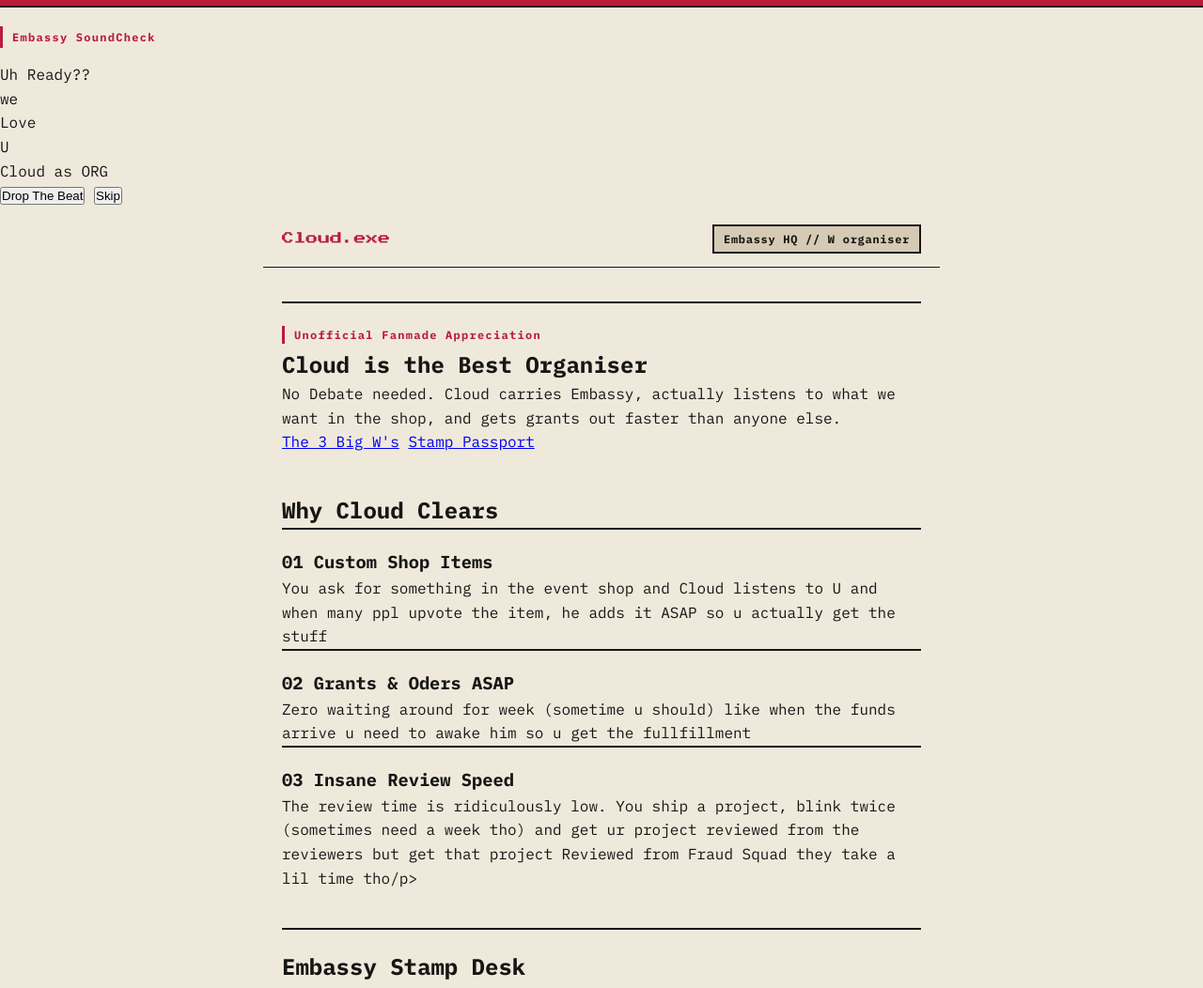
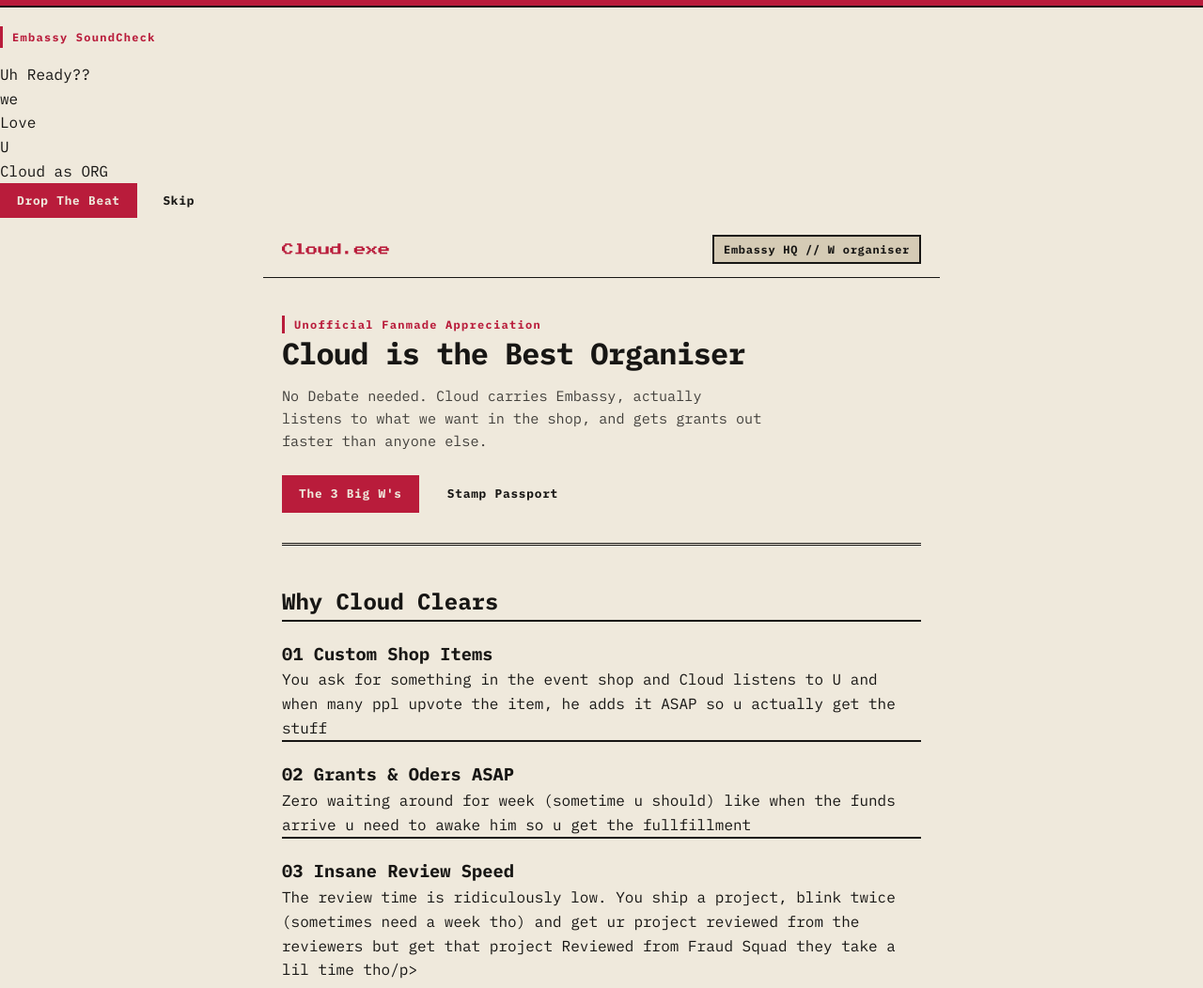
Before and after one commit to K8BH/Clouds-da-best-org, a plain HTML site: page index.html in a window 1280 px wide. Shown: the top 1052 px of the page at 94% size. Drawn offline with Linux system fonts and the light colour scheme.

Commit message:
made typography and flat ink buttons

```diff
--- a/style.css
+++ b/style.css
@@ -75,3 +75,61 @@ body{
     padding: 2px 0 2px 10px;
     margin-bottom: 16px;
 }
+
+.hero{
+    border-top: none;
+    padding: 0 0 32px;
+    border-bottom: 3px double var(--ink);
+}
+
+.hero h1{
+        font-size: 2rem;
+        font-weight: 700;
+        line-height: 1.15;
+        letter-spacing: -0.03em;
+        margin-bottom: 14px;
+}
+
+.lead{
+    opacity: 0.8;
+    max-width: 56ch;
+    margin-bottom: 24px;
+    font-size: 0.95rem;
+
+}
+
+.hero-actions{
+    display: flex;
+    gap: 12px;
+    flex-wrap: wrap;
+}
+
+.btn{
+    display: inline-block;
+    text-decoration: none;
+    background-color: transparent;
+    color: var(--ink);
+    border: 2x solid var(--ink);
+    font-family: "IBM Plex Mono", monospace;
+    font-size: 0.8rem;
+    font-weight: 700;
+    letter-spacing: 0.06em;
+    padding: 10px 18px;
+    cursor: pointer;
+}
+
+.btn:hover{
+    background-color: var(--ink);
+    color: var(--bg);
+}
+
+.btn.primary {
+    background-color: var(--accent);
+    border-color: var(--accent);
+    color: var(--bg);
+}
+
+.btn.primary:hover{
+    background-color: var(--ink);
+    border-color: var(--ink);
+}
```
